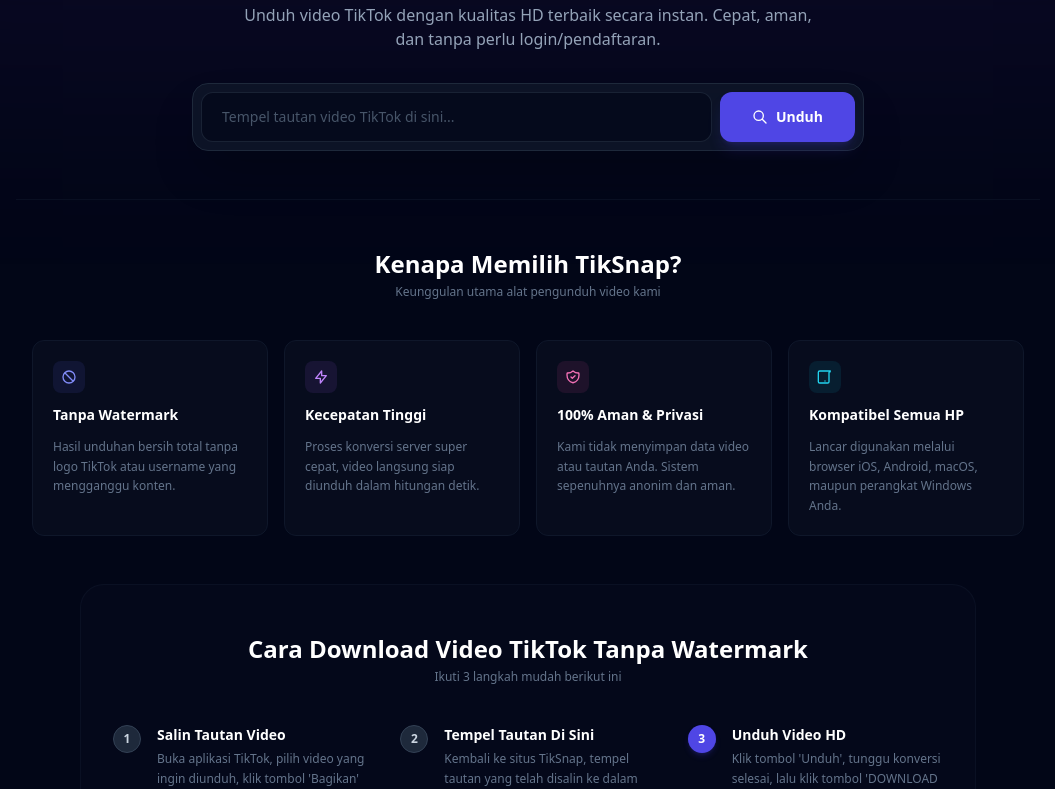
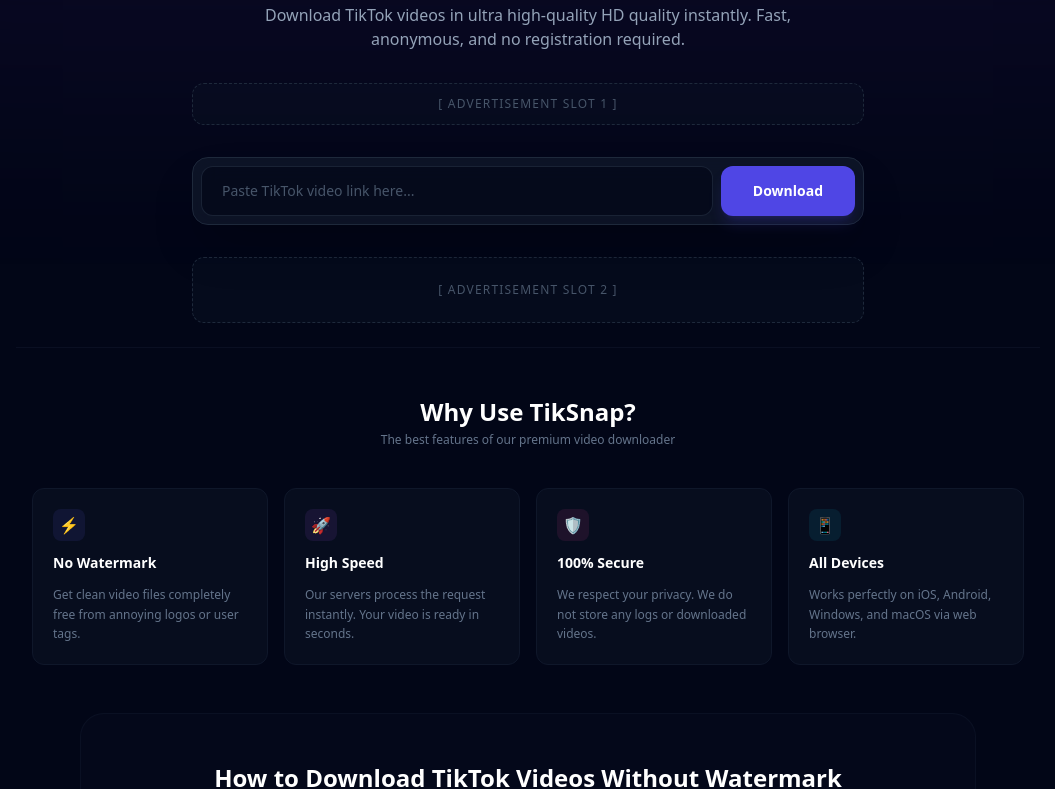
Before and after one commit to Felix-X0/tiktok-downloader, a Next.js app: page / in a window 1280 px wide. Shown: the part 274-1063 px from the top of the page, without its empty margins (112-1167 px from the left). Built offline with nearby package versions, Linux system fonts and the light colour scheme.

Commit message:
Translate Indonesian text to English in page.js

```diff
--- a/src/app/page.js
+++ b/src/app/page.js
@@ -14,7 +14,7 @@
     setVideoData(null);
 
     if (!url.includes('tiktok.com')) {
-        setError('Tautan tidak valid. Pastikan Anda memasukkan link video TikTok yang benar.');
+        setError('Invalid link. Please paste a valid TikTok video URL.');
         setLoading(false);
         return;
     }
@@ -30,10 +30,10 @@
       if (data.success) {
         setVideoData(data);
       } else {
-        setError(data.error || 'Video tidak ditemukan. Pastikan video tidak di-private.');
+        setError(data.error || 'Video not found. Is it private or deleted?');
       }
     } catch (err) {
-      setError('Gagal terhubung ke server. Silakan coba lagi.');
+      setError('Server connection failed. Please try again.');
     } finally {
       setLoading(false);
     }
@@ -42,13 +42,12 @@
   return (
     <main className="min-h-screen bg-slate-950 text-slate-100 flex flex-col items-center font-sans antialiased selection:bg-indigo-500 selection:text-white">
 
-      {/* BACKGROUND DECORATION (Efek Glow Premium) */}
+      {/* BACKGROUND GLOW */}
       <div className="absolute top-0 left-1/2 -translate-x-1/2 w-full max-w-7xl h-[500px] bg-gradient-to-b from-indigo-600/10 via-purple-600/5 to-transparent blur-3xl pointer-events-none z-0"></div>
 
-      {/* HEADER / NAVBAR */}
+      {/* HEADER */}
       <header className="w-full max-w-6xl flex justify-between items-center px-4 py-5 border-b border-slate-900 relative z-10">
         <div className="flex items-center gap-3">
-            {/* LOGO WEB PREMIUM (SVG Kustom Terpercaya) */}
             <div className="w-10 h-10 rounded-xl bg-gradient-to-tr from-indigo-600 to-violet-500 flex items-center justify-center shadow-lg shadow-indigo-500/20">
                 <svg className="w-5 h-5 text-white" fill="none" stroke="currentColor" strokeWidth="2.5" viewBox="0 0 24 24">
                     <path strokeLinecap="round" strokeLinejoin="round" d="M3 16.5v2.25A2.25 2.25 0 005.25 21h13.5A2.25 2.25 0 0021 18.75V16.5M16.5 12L12 16.5m0 0L7.5 12m4.5 4.5V3"></path>
@@ -60,30 +59,35 @@
             </div>
         </div>
         <div>
-            <span className="px-3 py-1 bg-slate-900 border border-slate-800 rounded-full text-xs font-semibold text-indigo-400 flex items-center gap-1.5 shadow-inner">
-                <span className="w-2 h-2 rounded-full bg-emerald-500 animate-pulse"></span> Server Aktif
+            <span className="px-3 py-1 bg-slate-900 border border-slate-800 rounded-full text-xs font-semibold text-indigo-400 flex items-center gap-1.5">
+                <span className="w-2 h-2 rounded-full bg-emerald-500 animate-pulse"></span> Global Server Online
             </span>
         </div>
       </header>
 
-      {/* HERO SECTION & INPUT AREA */}
-      <section className="max-w-4xl w-full text-center px-4 pt-16 pb-12 relative z-10 flex flex-col items-center space-y-8">
+      {/* HERO & INPUT */}
+      <section className="max-w-4xl w-full text-center px-4 pt-16 pb-6 relative z-10 flex flex-col items-center space-y-8">
         <div className="space-y-3">
             <h1 className="text-4xl md:text-6xl font-black tracking-tight text-white leading-tight">
                 TikTok Video Downloader <br />
-                <span className="bg-gradient-to-r from-indigo-400 via-purple-400 to-pink-400 bg-clip-text text-transparent">Tanpa Watermark Gratis</span>
+                <span className="bg-gradient-to-r from-indigo-400 via-purple-400 to-pink-400 bg-clip-text text-transparent">Without Watermark for Free</span>
             </h1>
             <p className="text-slate-400 text-sm md:text-base max-w-xl mx-auto font-medium">
-                Unduh video TikTok dengan kualitas HD terbaik secara instan. Cepat, aman, dan tanpa perlu login/pendaftaran.
+                Download TikTok videos in ultra high-quality HD quality instantly. Fast, anonymous, and no registration required.
             </p>
         </div>
 
-        {/* KOTAK INPUT UTAMA */}
+        {/* SLOT IKLAN ATAS (RESPONSIVE AD SLOT) */}
+        <div className="w-full max-w-2xl bg-slate-900/30 border border-dashed border-slate-800 py-3 rounded-xl text-center text-xs text-slate-600 tracking-widest uppercase">
+            [ ADVERTISEMENT SLOT 1 ]
+        </div>
+
+        {/* INPUT BOX */}
         <div className="w-full max-w-2xl bg-slate-900/80 backdrop-blur-md p-2 rounded-2xl border border-slate-800 shadow-2xl flex flex-col sm:flex-row gap-2 transition-all focus-within:border-indigo-500/50">
           <input
             type="url"
-            placeholder="Tempel tautan video TikTok di sini..."
-            className="flex-1 px-5 py-3.5 bg-slate-950/60 border border-slate-800/80 rounded-xl focus:outline-none focus:border-slate-700 text-white placeholder-slate-600 text-sm transition"
+            placeholder="Paste TikTok video link here..."
+            className="flex-1 px-5 py-3.5 bg-slate-950/60 border border-slate-800/80 rounded-xl focus:outline-none text-white placeholder-slate-600 text-sm"
             value={url}
             onChange={(e) => setUrl(e.target.value)}
             required
@@ -94,127 +98,104 @@
             disabled={loading}
             className="px-8 py-3.5 bg-indigo-600 hover:bg-indigo-500 active:scale-95 text-white font-bold rounded-xl transition disabled:opacity-60 shadow-lg shadow-indigo-600/20 flex items-center justify-center gap-2 text-sm shrink-0"
           >
-            {loading ? (
-                <>
-                    <div className="w-4 h-4 border-2 border-white/20 border-t-white rounded-full animate-spin"></div>
-                    Memproses...
-                </>
-            ) : (
-                <>
-                    <svg className="w-4 h-4" fill="none" stroke="currentColor" strokeWidth="2" viewBox="0 0 24 24"><path strokeLinecap="round" strokeLinejoin="round" d="M21 21l-6-6m2-5a7 7 0 11-14 0 7 7 0 0114 0z"></path></svg>
-                    Unduh
-                </>
-            )}
+            {loading ? 'Processing...' : 'Download'}
           </button>
         </div>
 
-        {/* NOTIFIKASI ERROR */}
         {error && (
-            <div className="bg-red-500/10 border border-red-500/20 text-red-400 px-5 py-3 rounded-xl text-xs font-semibold max-w-md animate-fade-in">
+            <div className="bg-red-500/10 border border-red-500/20 text-red-400 px-5 py-3 rounded-xl text-xs font-semibold max-w-md">
                 {error}
             </div>
         )}
 
-        {/* KOTAK HASIL (ELEVATED CARD STYLE) */}
+        {/* DOWNLOAD RESULT */}
         {videoData && (
-          <div className="w-full max-w-xl bg-slate-900 border border-indigo-500/20 p-5 rounded-2xl text-left shadow-2xl animate-fade-in relative overflow-hidden">
-            <div className="absolute top-0 right-0 px-3 py-1 bg-indigo-600 text-white text-[10px] font-bold rounded-bl-xl tracking-wider uppercase">Sukses</div>
+          <div className="w-full max-w-xl bg-slate-900 border border-indigo-500/20 p-5 rounded-2xl text-left shadow-2xl animate-fade-in relative">
+            <div className="absolute top-0 right-0 px-3 py-1 bg-indigo-600 text-white text-[10px] font-bold rounded-bl-xl tracking-wider uppercase">Success</div>
             <div className="flex gap-4 items-center sm:items-start">
-                <img
-                  src={videoData.cover}
-                  alt="Video Cover"
-                  className="w-24 h-36 object-cover rounded-xl border border-slate-800 shrink-0 shadow-md"
-                />
+                <img src={videoData.cover} alt="Cover" className="w-24 h-36 object-cover rounded-xl border border-slate-800 shrink-0 shadow-md" />
                 <div className="flex-1 min-w-0 space-y-4">
                   <div>
                       <p className="font-extrabold text-base text-white truncate">@{videoData.author}</p>
                       <p className="text-xs text-slate-400 mt-1 line-clamp-2 font-medium leading-relaxed">
-                        {videoData.title || 'Tidak ada deskripsi video.'}
+                        {videoData.title || 'No description available.'}
                       </p>
                   </div>
                   <a
                     href={videoData.videoUrl}
                     target="_blank"
                     rel="noreferrer"
-                    className="inline-flex items-center justify-center gap-2 px-5 py-3 bg-emerald-600 hover:bg-emerald-500 text-white text-xs font-bold rounded-xl transition shadow-lg shadow-emerald-600/10 w-full sm:w-auto"
+                    className="inline-flex items-center justify-center gap-2 px-5 py-3 bg-emerald-600 hover:bg-emerald-500 text-white text-xs font-bold rounded-xl transition shadow-lg w-full sm:w-auto"
                   >
-                    <svg className="w-4 h-4" fill="none" stroke="currentColor" strokeWidth="2.5" viewBox="0 0 24 24"><path strokeLinecap="round" strokeLinejoin="round" d="M4 16v1a3 3 0 003 3h10a3 3 0 003-3v-1m-4-4l-4 4m0 0l-4-4m4 4V4"></path></svg>
-                    DOWNLOAD MP4 (HD)
+                    DOWNLOAD VIDEO (HD)
                   </a>
                 </div>
             </div>
           </div>
         )}
+
+        {/* SLOT IKLAN BAWAH (STRATEGIS DI BAWAH TOMBOL) */}
+        <div className="w-full max-w-2xl bg-slate-900/30 border border-dashed border-slate-800 py-6 rounded-xl text-center text-xs text-slate-600 tracking-widest uppercase">
+            [ ADVERTISEMENT SLOT 2 ]
+        </div>
       </section>
 
-      {/* SECTION: KEUNGGULAN FITUR (GRID STYLE SEPERTI KOL.ID) */}
+      {/* FEATURES GRID */}
       <section className="w-full max-w-5xl px-4 py-12 border-t border-slate-900/60 relative z-10">
          <div className="text-center mb-10">
-             <h2 className="text-xl md:text-2xl font-extrabold text-white">Kenapa Memilih TikSnap?</h2>
-             <p className="text-xs text-slate-500 mt-1">Keunggulan utama alat pengunduh video kami</p>
+             <h2 className="text-xl md:text-2xl font-extrabold text-white">Why Use TikSnap?</h2>
+             <p className="text-xs text-slate-500 mt-1">The best features of our premium video downloader</p>
          </div>
          <div className="grid grid-cols-1 sm:grid-cols-2 md:grid-cols-4 gap-4">
-             {/* Fitur 1 */}
              <div className="p-5 bg-slate-900/40 border border-slate-900 rounded-xl space-y-3">
-                 <div className="w-8 h-8 rounded-lg bg-indigo-500/10 text-indigo-400 flex items-center justify-center">
-                     <svg className="w-4 h-4" fill="none" stroke="currentColor" strokeWidth="2" viewBox="0 0 24 24"><path strokeLinecap="round" strokeLinejoin="round" d="M18.364 18.364A9 9 0 005.636 5.636m12.728 12.728A9 9 0 015.636 5.636m12.728 12.728L5.636 5.636"></path></svg>
-                 </div>
-                 <h3 className="font-bold text-sm text-white">Tanpa Watermark</h3>
-                 <p className="text-xs text-slate-500 leading-relaxed">Hasil unduhan bersih total tanpa logo TikTok atau username yang mengganggu konten.</p>
+                 <div className="w-8 h-8 rounded-lg bg-indigo-500/10 text-indigo-400 flex items-center justify-center">⚡</div>
+                 <h3 className="font-bold text-sm text-white">No Watermark</h3>
+                 <p className="text-xs text-slate-500 leading-relaxed">Get clean video files completely free from annoying logos or user tags.</p>
              </div>
-             {/* Fitur 2 */}
              <div className="p-5 bg-slate-900/40 border border-slate-900 rounded-xl space-y-3">
-                 <div className="w-8 h-8 rounded-lg bg-purple-500/10 text-purple-400 flex items-center justify-center">
-                     <svg className="w-4 h-4" fill="none" stroke="currentColor" strokeWidth="2" viewBox="0 0 24 24"><path strokeLinecap="round" strokeLinejoin="round" d="M13 10V3L4 14h7v7l9-11h-7z"></path></svg>
-                 </div>
-                 <h3 className="font-bold text-sm text-white">Kecepatan Tinggi</h3>
-                 <p className="text-xs text-slate-500 leading-relaxed">Proses konversi server super cepat, video langsung siap diunduh dalam hitungan detik.</p>
+                 <div className="w-8 h-8 rounded-lg bg-purple-500/10 text-purple-400 flex items-center justify-center">🚀</div>
+                 <h3 className="font-bold text-sm text-white">High Speed</h3>
+                 <p className="text-xs text-slate-500 leading-relaxed">Our servers process the request instantly. Your video is ready in seconds.</p>
              </div>
-             {/* Fitur 3 */}
              <div className="p-5 bg-slate-900/40 border border-slate-900 rounded-xl space-y-3">
-                 <div className="w-8 h-8 rounded-lg bg-pink-500/10 text-pink-400 flex items-center justify-center">
-                     <svg className="w-4 h-4" fill="none" stroke="currentColor" strokeWidth="2" viewBox="0 0 24 24"><path strokeLinecap="round" strokeLinejoin="round" d="M9 12l2 2 4-4m5.618-4.016A11.955 11.955 0 0112 2.944a11.955 11.955 0 01-8.618 3.04A12.02 12.02 0 003 9c0 5.591 3.824 10.29 9 11.622 5.176-1.332 9-6.03 9-11.622 0-1.042-.133-2.052-.382-3.016z"></path></svg>
-                 </div>
-                 <h3 className="font-bold text-sm text-white">100% Aman & Privasi</h3>
-                 <p className="text-xs text-slate-500 leading-relaxed">Kami tidak menyimpan data video atau tautan Anda. Sistem sepenuhnya anonim dan aman.</p>
+                 <div className="w-8 h-8 rounded-lg bg-pink-500/10 text-pink-400 flex items-center justify-center">🛡️</div>
+                 <h3 className="font-bold text-sm text-white">100% Secure</h3>
+                 <p className="text-xs text-slate-500 leading-relaxed">We respect your privacy. We do not store any logs or downloaded videos.</p>
              </div>
-             {/* Fitur 4 */}
              <div className="p-5 bg-slate-900/40 border border-slate-900 rounded-xl space-y-3">
-                 <div className="w-8 h-8 rounded-lg bg-cyan-500/10 text-cyan-400 flex items-center justify-center">
-                     <svg className="w-4 h-4" fill="none" stroke="currentColor" strokeWidth="2" viewBox="0 0 24 24"><path strokeLinecap="round" strokeLinejoin="round" d="M12 18h.01M8 21h8a2 2 0 002-2V5a2 2 0 002-2H4a2 2 0 00-2 2v14a2 2 0 002 2z"></path></svg>
-                 </div>
-                 <h3 className="font-bold text-sm text-white">Kompatibel Semua HP</h3>
-                 <p className="text-xs text-slate-500 leading-relaxed">Lancar digunakan melalui browser iOS, Android, macOS, maupun perangkat Windows Anda.</p>
+                 <div className="w-8 h-8 rounded-lg bg-cyan-500/10 text-cyan-400 flex items-center justify-center">📱</div>
+                 <h3 className="font-bold text-sm text-white">All Devices</h3>
+                 <p className="text-xs text-slate-500 leading-relaxed">Works perfectly on iOS, Android, Windows, and macOS via web browser.</p>
              </div>
          </div>
       </section>
 
-      {/* SECTION: CARA DOWNLOAD (PANDUAN LALU LINTAS USER) */}
+      {/* HOW TO DOWNLOAD */}
       <section className="w-full max-w-4xl px-4 py-12 border-t border-slate-900/60 relative z-10 bg-slate-900/20 rounded-3xl mb-16 border border-slate-900">
          <div className="text-center mb-10">
-             <h2 className="text-xl md:text-2xl font-extrabold text-white">Cara Download Video TikTok Tanpa Watermark</h2>
-             <p className="text-xs text-slate-500 mt-1">Ikuti 3 langkah mudah berikut ini</p>
+             <h2 className="text-xl md:text-2xl font-extrabold text-white">How to Download TikTok Videos Without Watermark</h2>
+             <p className="text-xs text-slate-500 mt-1">Follow these 3 simple steps</p>
          </div>
          <div className="grid grid-cols-1 md:grid-cols-3 gap-8 px-4">
              <div className="flex gap-4 items-start">
                  <div className="w-7 h-7 rounded-full bg-slate-800 text-slate-300 font-bold text-xs flex items-center justify-center shrink-0 border border-slate-700">1</div>
                  <div className="space-y-1">
-                     <h4 className="font-bold text-sm text-white">Salin Tautan Video</h4>
-                     <p className="text-xs text-slate-500 leading-relaxed">Buka aplikasi TikTok, pilih video yang ingin diunduh, klik tombol 'Bagikan' lalu pilih 'Salin Tautan'.</p>
+                     <h4 className="font-bold text-sm text-white">Copy Video Link</h4>
+                     <p className="text-xs text-slate-500 leading-relaxed">Open TikTok app, tap the "Share" button on your video, and select "Copy Link".</p>
                  </div>
              </div>
              <div className="flex gap-4 items-start">
                  <div className="w-7 h-7 rounded-full bg-slate-800 text-slate-300 font-bold text-xs flex items-center justify-center shrink-0 border border-slate-700">2</div>
                  <div className="space-y-1">
-                     <h4 className="font-bold text-sm text-white">Tempel Tautan Di Sini</h4>
-                     <p className="text-xs text-slate-500 leading-relaxed">Kembali ke situs TikSnap, tempel tautan yang telah disalin ke dalam kolom input di atas.</p>
+                     <h4 className="font-bold text-sm text-white">Paste Link Here</h4>
+                     <p className="text-xs text-slate-500 leading-relaxed">Return to TikSnap, paste the link into the URL input box at the top of the page.</p>
                  </div>
              </div>
              <div className="flex gap-4 items-start">
-                 <div className="w-7 h-7 rounded-full bg-indigo-600 text-white font-bold text-xs flex items-center justify-center shrink-0 shadow-md shadow-indigo-600/20">3</div>
+                 <div className="w-7 h-7 rounded-full bg-indigo-600 text-white font-bold text-xs flex items-center justify-center shrink-0 shadow-md">3</div>
                  <div className="space-y-1">
-                     <h4 className="font-bold text-sm text-white">Unduh Video HD</h4>
-                     <p className="text-xs text-slate-500 leading-relaxed">Klik tombol 'Unduh', tunggu konversi selesai, lalu klik tombol 'DOWNLOAD MP4' untuk menyimpan video.</p>
+                     <h4 className="font-bold text-sm text-white">Get Your Video</h4>
+                     <p className="text-xs text-slate-500 leading-relaxed">Click the "Download" button, wait for processing, and click "DOWNLOAD VIDEO".</p>
                  </div>
              </div>
          </div>
@@ -223,11 +204,10 @@
       {/* FOOTER */}
       <footer className="w-full max-w-6xl mt-auto py-8 border-t border-slate-900 relative z-10 text-center text-slate-600 px-4">
         <p className="text-xs font-medium">
-          © 2026 TikSnap Global. Layanan Utilitas Gratis. Kami tidak berafiliasi dengan TikTok resmi.
+          © 2026 TikSnap Global. Free Premium Utility. We are not affiliated with TikTok inc.
         </p>
       </footer>
 
-      {/* STYLING TAMBAHAN ANIMASI */}
       <style jsx global>{`
         @keyframes fade-in {
             from { opacity: 0; transform: translateY(8px); }
```
